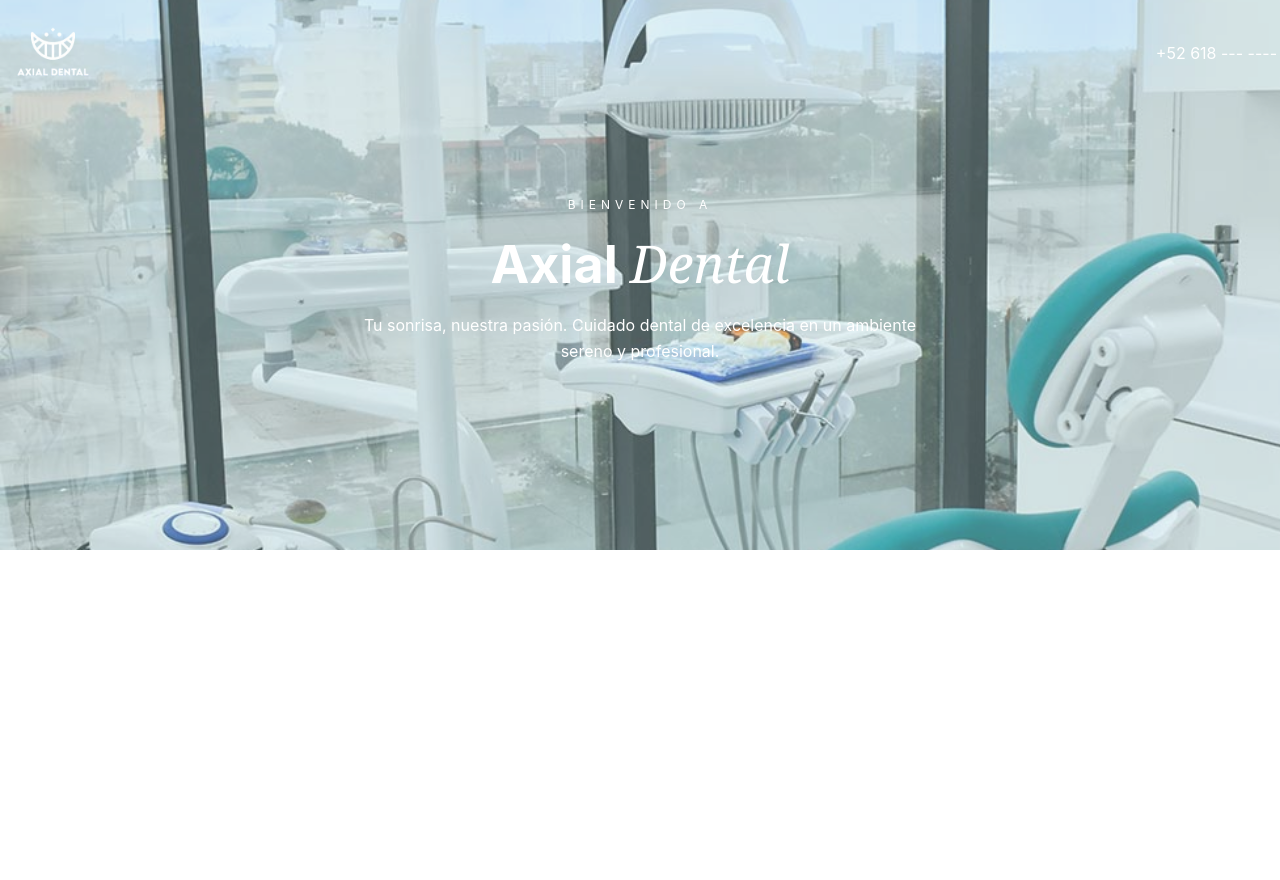
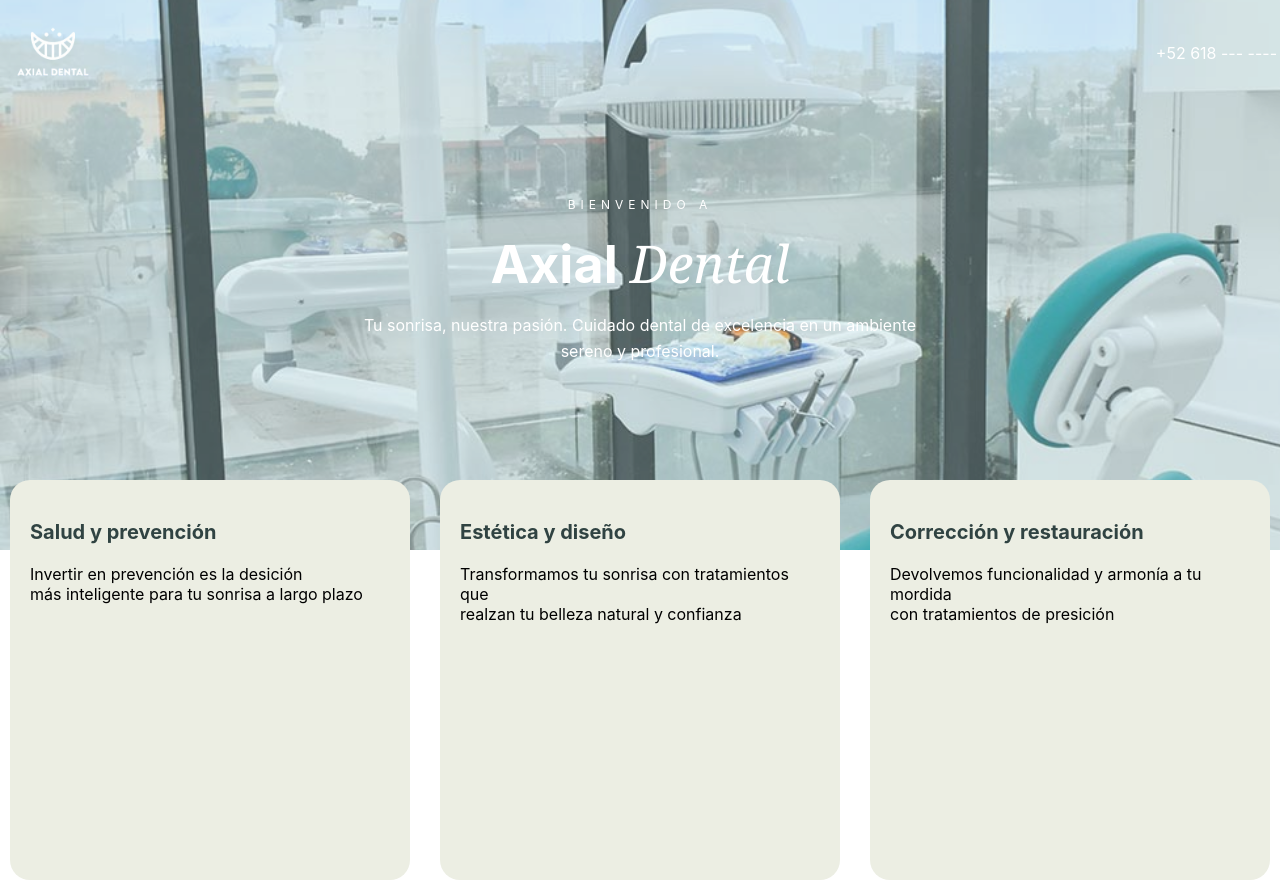
Before and after one commit to AntooGuevara/axial_dental, a React (Create React App) app: page / in a window 1280 px wide. Before the commit the page ends 800 px from the top, so only its background shows below. Built offline with nearby package versions, Linux system fonts and the light colour scheme.

Commit message:
contenedores

```diff
--- a/src/App.js
+++ b/src/App.js
@@ -1,14 +1,21 @@
 import './App.css';
+
+//componentes necesarios
 import NavBar from './components/NavBar.jsx';
 import Informacion from './components/informacion.jsx';
 import Fondo from './components/fondo.jsx'
+import Contenedores from './components/contenedores.jsx';
+
+
 
 function App() {
   return (
     <div className="App">
         <Fondo/>
         <NavBar/>
+        <Contenedores/>
         <Informacion/>
+
     </div>
 
 
--- /dev/null
+++ b/src/components/contenedores.jsx
@@ -0,0 +1,34 @@
+import React from 'react'
+import './styles/contenedores.css';
+
+
+export const Contenedores = () => {
+  return (
+
+    <section className='contenedores'>
+
+        <div className='contenedor'>
+            <p className='titulo'>Salud y prevención</p>
+            <p className='info'>Invertir en prevención es la desición <br/>
+                más inteligente para tu sonrisa a largo plazo
+            </p>
+        </div>
+
+        <div className='contenedor'>
+            <p className='titulo'>Estética y diseño</p>
+            <p className='info'>Transformamos tu sonrisa con tratamientos que <br/>
+                realzan tu belleza natural y confianza
+            </p>
+        </div>
+
+        <div className='contenedor'>
+            <p className='titulo'>Corrección y restauración</p>
+            <p className='info'>Devolvemos funcionalidad y armonía a tu mordida <br/>
+                con tratamientos de presición
+            </p>
+        </div>
+    </section>
+  );
+};
+
+export default Contenedores;
--- /dev/null
+++ b/src/components/styles/contenedores.css
@@ -0,0 +1,30 @@
+.contenedores {
+    display: flex;
+    justify-content: center;
+    text-align: left;
+    gap: 30px;
+
+    position: relative;
+    margin-top: -70px;
+    z-index: 10;
+}
+
+.contenedor {
+    width: 400px;
+    height: 400px;
+    box-sizing: border-box;
+    padding: 20px;
+    background-color: #eceee3;
+    border-radius: 20px;
+}
+
+.titulo {
+    font-size: 20px;
+    color: #304342;
+    font-weight: bold;
+}
+
+.descripcion {
+    font-size: 10px;
+    color: #7C8785;
+}
```
